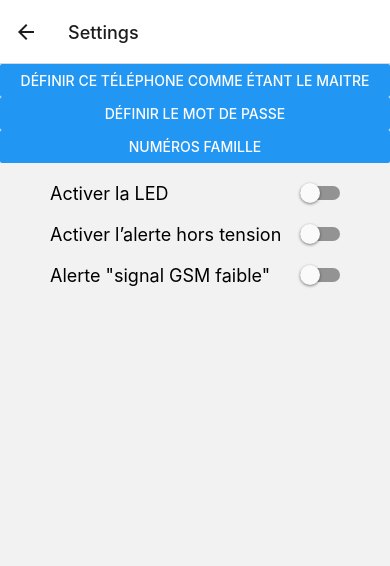
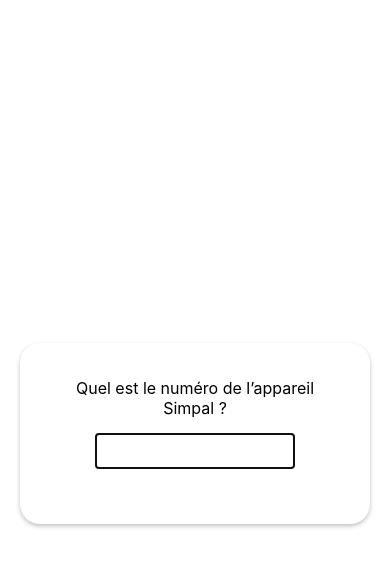
Before and after one commit to xtrembaker/simpal-web-app, a React Native app: screen /Settings in a window 390 px wide. Shown: the top 566 px of the page. Built offline with nearby package versions, Linux system fonts and the light colour scheme.

Commit message:
feat(bootstrap) - add simpal phone number modal

```diff
--- /dev/null
+++ b/src/components/AddSimpalNumberModal.js
@@ -0,0 +1,97 @@
+import {View, StyleSheet, Modal, Text, TextInput} from "react-native";
+import {useEffect, useState} from "react";
+import {getSimpalPhoneNumber, setSimpalPhoneNumber} from "../services/simpalPhoneNumber";
+
+const styles = StyleSheet.create({
+    centeredView: {
+        flex: 1,
+        justifyContent: "center",
+        alignItems: "center",
+        marginTop: 22
+    },
+    modalView: {
+        margin: 20,
+        backgroundColor: "white",
+        borderRadius: 20,
+        padding: 35,
+        alignItems: "center",
+        shadowColor: "#000",
+        shadowOffset: {
+            width: 0,
+            height: 2
+        },
+        shadowOpacity: 0.25,
+        shadowRadius: 4,
+        elevation: 5
+    },
+    button: {
+        borderRadius: 20,
+        padding: 10,
+        elevation: 2
+    },
+    buttonOpen: {
+        backgroundColor: "#F194FF",
+    },
+    buttonClose: {
+        backgroundColor: "#2196F3",
+    },
+    textStyle: {
+        color: "white",
+        fontWeight: "bold",
+        textAlign: "center"
+    },
+    modalText: {
+        marginBottom: 15,
+        textAlign: "center",
+        fontSize: 16
+    },
+    inputText: {
+        fontSize: 20,
+        padding: 5,
+        marginBottom: 20,
+        width: 200,
+        borderColor: "#000000",
+        borderWidth: 1
+    }
+});
+
+export default function AddSimpalNumberModal(){
+    const [modalVisible, setModalVisible] = useState(true);
+    useEffect(() => {
+        getSimpalPhoneNumber().then((value) => {
+            setModalVisible(value === null);
+        })
+    }, []);
+    const onSetSimpalPhoneNumber = async (number) => {
+        return setSimpalPhoneNumber(number).then(() => {
+            console.log('setSimpalPhoneNumber', number);
+            setModalVisible(false);
+        });
+    };
+
+    return (
+        <View style={styles.centeredView}>
+            <Modal
+                animationType="none"
+                visible={modalVisible}
+            >
+                <View style={styles.centeredView}>
+                    <View style={styles.modalView}>
+                        <Text style={styles.modalText}>Quel est le numéro de l’appareil Simpal ?</Text>
+                        <TextInput
+                            placeholder=""
+                            placeholderTextColor="#000000"
+                            keyboardType="numeric"
+                            returnKeyType="done"
+                            onEndEditing={({nativeEvent: {text}}) => onSetSimpalPhoneNumber(text)}
+                            clearTextOnFocus={true}
+                            style={styles.inputText}
+                            autoCorrect={false}
+                            maxLength={10}
+                        />
+                    </View>
+                </View>
+            </Modal>
+        </View>
+    );
+}
--- a/src/pages/HomePage.js
+++ b/src/pages/HomePage.js
@@ -1,10 +1,12 @@
 import { View, Button } from 'react-native';
+import AddSimpalNumberModal from "../components/AddSimpalNumberModal";
 
 export default function HomePage({navigation}) {
     return (
         <View>
             <Button title="Sonde interne" onPress={() => navigation.navigate('InternalProbePage')}/>
             <Button title="Sonde externe" onPress={() => navigation.navigate('ExternalProbePage')}/>
+            <AddSimpalNumberModal />
         </View>
     )
 }
--- a/src/pages/SettingsPage.js
+++ b/src/pages/SettingsPage.js
@@ -1,13 +1,33 @@
 import {sendSMS} from "../services/sendSMS";
 import {createMessageDefineMaster} from "../services/message";
 import ChangePassword from "../components/ChangePassword";
-import {View, Button, Switch} from "react-native";
+import {View, Button, Switch, Alert} from "react-native";
 import FamilyNumbersPage from "./FamilyNumbersPage";
 import SwitchDelValue from "../components/SwitchDelValue";
 import SwitchPowerOutageValue from "../components/SwitchPowerOutageValue";
 import SwitchGsmLowSignalAlert from "../components/SwitchGsmLowSignalAlert";
+import localStorage from "../services/localStorage";
 
 export default function SettingsPage({navigation}){
+    const showAlert = () => Alert.alert(
+        'L’application va être réinitialisée',
+        'Confirmer ?',
+        [
+            {
+                "text": "Oui",
+                onPress: () => localStorage().reset(),
+                style: "default"
+            },
+            {
+                "text": "Annuler",
+                style: "default"
+            }
+        ],
+        {
+            cancelable: false
+        }
+    )
+
     return (
         <View>
             <Button title="Définir ce téléphone comme étant le maitre" onPress={async() => await sendSMS(createMessageDefineMaster())}/>
@@ -16,6 +36,7 @@
             <SwitchDelValue />
             <SwitchPowerOutageValue />
             <SwitchGsmLowSignalAlert />
+            <Button title="Réinitialiser l’application" onPress={showAlert}/>
         </View>
     );
 }
--- a/src/services/localStorage.js
+++ b/src/services/localStorage.js
@@ -8,6 +8,9 @@
 
         async setItem(key, value) {
             return AsyncStorage.setItem(key, JSON.stringify(value));
+        },
+        async reset(){
+            return AsyncStorage.clear();
         }
     }
 }
--- a/src/services/sendSMS.js
+++ b/src/services/sendSMS.js
@@ -1,10 +1,12 @@
 import * as SMS from "expo-sms";
+import {getSimpalPhoneNumber} from "./simpalPhoneNumber";
 
 export const CANCELLED_STATE = 'cancelled';
 
 export const sendSMS = async function(message){
+    const number = await getSimpalPhoneNumber();
     return SMS.sendSMSAsync(
-        ['0606060606'],
+        [number],
         message,
     );
 }
--- /dev/null
+++ b/src/services/simpalPhoneNumber.js
@@ -0,0 +1,11 @@
+import localStorage from "../services/localStorage";
+
+export const SIMPAL_PHONE_NUMBER_STORAGE_KEY = 'simpalPhoneNumber';
+
+export async function getSimpalPhoneNumber(){
+    return localStorage().getItem(SIMPAL_PHONE_NUMBER_STORAGE_KEY);
+}
+
+export async function setSimpalPhoneNumber(number){
+    return localStorage().setItem(SIMPAL_PHONE_NUMBER_STORAGE_KEY, number);
+}
```
